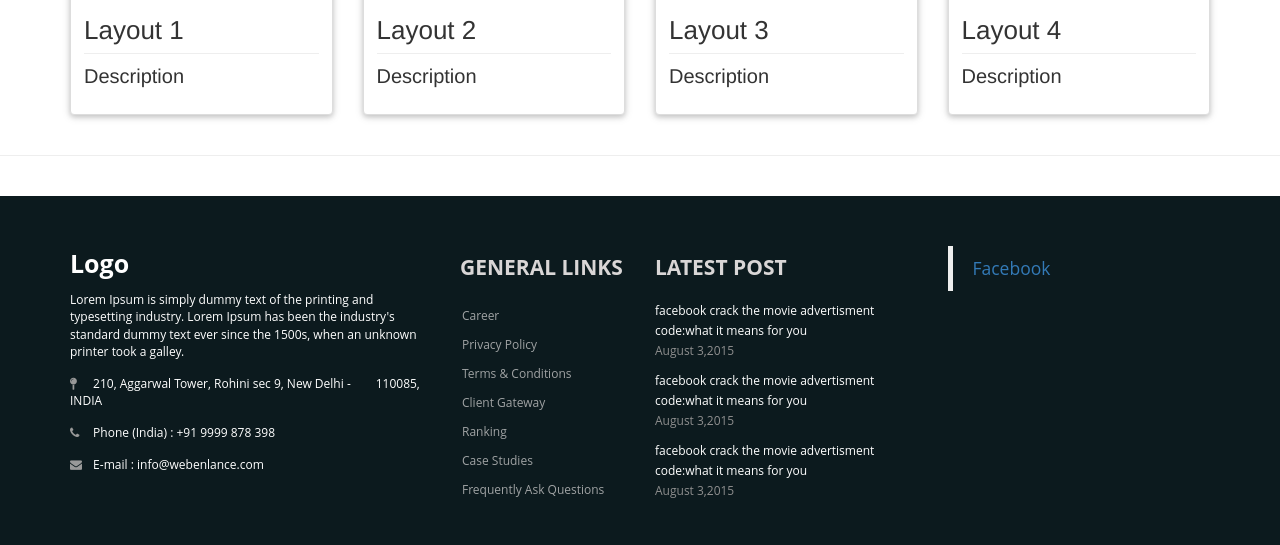
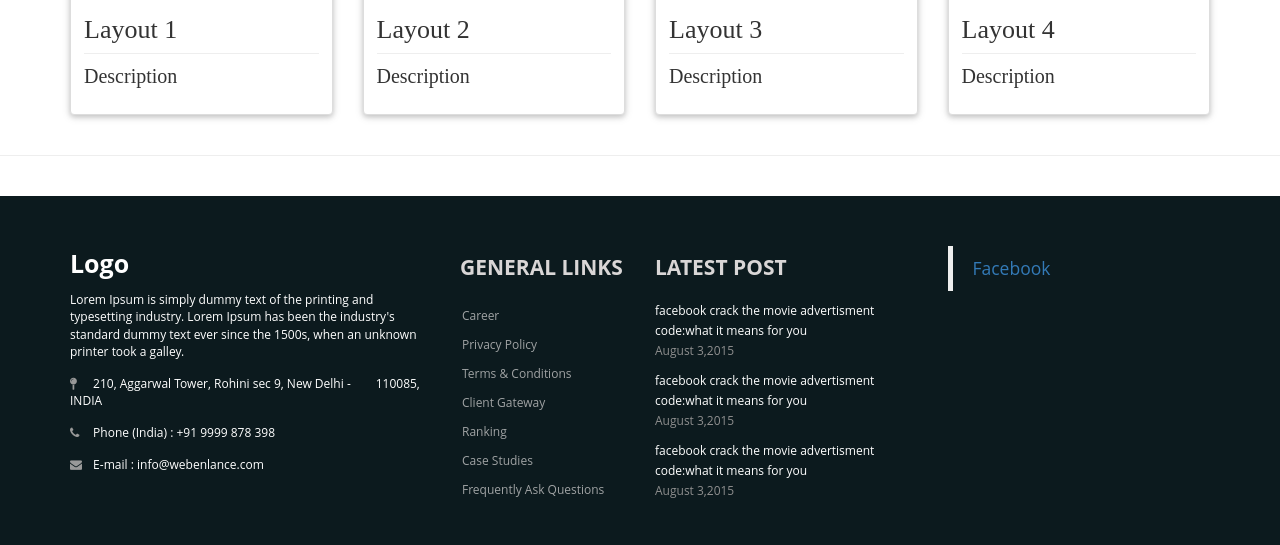
Before and after one commit to varma1149/Provisual, a Node server app: page / in a window 1280 px wide. Shown: the part 796-1341 px from the top of the page. Run offline with Node 20, Linux system fonts and the light colour scheme; some libraries are stand-ins or nearby versions.

Commit message:
Updated files
changes in:
Font in style
layouts nd fonts in Index nd plant
Navbar Breakpoint in Header

```diff
--- a/provisual/public/stylesheets/style.css
+++ b/provisual/public/stylesheets/style.css
@@ -47,8 +47,8 @@ li.navhover:hover a{
 
 /* Nav bar style ends */
 
-/*Heading Style starts */
-h3.fontplay {
+/*Heading Fonts Style starts */
+h3.fontplayH {
 
 	font-family:play;
 	font-weight: bold;
@@ -58,10 +58,16 @@ h3.fontplay {
 	border-bottom: 2px solid #0099CC ;
 	text-align: center;
 }
-
 /* Heading style ends */
 
+/* Font style starts */
 
+.fontplay{
+	font-family:play;
+}
+
+
+/* Font style ends */
 /*
 carousel
 */
--- a/provisual/views/index.hbs
+++ b/provisual/views/index.hbs
@@ -15,11 +15,11 @@
                     <!-- Static Header -->
                     <div class="header-text hidden-xs">
                         <div class="col-md-12 text-center">
-                            <h2>
+                            <h2 class="fontplay">
                             	<span>Welcome to <strong>PROVISUAL</strong></span>
                             </h2>
                             <br>
-                            <h3>
+                            <h3 class="fontplay">
                             	<span>Lorem ipsum dolor sit amet, consectetur adipiscing elit.</span>
                             </h3>
                             <br>
@@ -33,16 +33,16 @@
 			    	<!-- Static Header -->
                     <div class="header-text hidden-xs">
                         <div class="col-md-12 text-center">
-                            <h2>
+                            <h2 class="fontplay">
                                 <span>Welcome to LOREM IPSUM</span>
                             </h2>
                             <br>
-                            <h3>
+                            <h3 class="fontplay">
                             	<span>Lorem ipsum dolor sit amet, consectetur adipiscing elit.</span>
                             </h3>
                             <br>
                             <div class="">
-                                <a class="btn btn-theme btn-sm btn-min-block" href="#">Login</a><a class="btn btn-theme btn-sm btn-min-block" href="#">Register</a></div>
+                                <a class="btn btn-theme fontplay btn-sm btn-min-block" href="#">Login</a><a class="btn btn-theme fontplay btn-sm btn-min-block" href="#">Register</a></div>
                         </div>
                     </div><!-- /header-text -->
 			    </div>
@@ -51,16 +51,16 @@
 			    	<!-- Static Header -->
                     <div class="header-text hidden-xs">
                         <div class="col-md-12 text-center">
-                            <h2>
+                            <h2 class="fontplay">
                                 <span>Welcome to LOREM IPSUM</span>
                             </h2>
                             <br>
-                            <h3>
+                            <h3 class="fontplay">
                             	<span>Lorem ipsum dolor sit amet, consectetur adipiscing elit.</span>
                             </h3>
                             <br>
                             <div class="">
-                                <a class="btn btn-theme btn-sm btn-min-block" href="#">Login</a><a class="btn btn-theme btn-sm btn-min-block" href="#">Register</a></div>
+                                <a class="btn btn-theme fontplay btn-sm btn-min-block" href="#">Login</a><a class="btn  fontplay btn-theme btn-sm btn-min-block" href="#">Register</a></div>
                         </div>
                     </div><!-- /header-text -->
 			    </div>
@@ -80,7 +80,7 @@
 <!--Gallery 3d-->
 <div class="container">
     <div class="row">
-        <div class="col-md-12 layout"><h3 class="fontplay">  Latest Layouts</h3></div>
+        <div class="col-md-12 layout"><h3 class="fontplayH">  Latest Layouts</h3></div>
     </div>
             <div class="row">
 
@@ -88,8 +88,8 @@
     <div class="thumbnail">
       <img src="http://technotherm.co.za/page23/files/ce-736-3d-power-plant---building-off-002820029-1.jpg" alt="Bootstrap Thumbnail: Beautiful Bootstrap Thumbnail like Material Design Cards">
       <div class="caption">
-        <h3>Layout 1</h3>
-       <p>Description</p>
+        <h3 class="fontplay">Layout 1</h3>
+       <p class="fontplay">Description</p>
       </div>
     </div>
   </div>
@@ -98,8 +98,8 @@
     <div class="thumbnail">
       <img src="http://technotherm.co.za/page23/files/ce-736-3d-power-plant---building-off-002820029-1.jpg" alt="Bootstrap Thumbnail Customization">
       <div class="caption">
-        <h3>Layout 2</h3>
-        <p>Description</p>
+        <h3 class="fontplay">Layout 2</h3>
+        <p class="fontplay">Description</p>
       </div>
     </div>
   </div>
@@ -108,8 +108,8 @@
     <div class="thumbnail">
       <img src="http://technotherm.co.za/page23/files/ce-736-3d-power-plant---building-off-002820029-1.jpg" alt="Bootstrap Thumbnail Customization">
       <div class="caption">
-        <h3>Layout 3</h3>
-       <p>Description</p>
+        <h3 class="fontplay">Layout 3</h3>
+       <p class="fontplay">Description</p>
       </div>
     </div>
   </div>
@@ -117,8 +117,8 @@
     <div class="thumbnail">
       <img src="http://technotherm.co.za/page23/files/ce-736-3d-power-plant---building-off-002820029-1.jpg" alt="Bootstrap Thumbnail Customization">
       <div class="caption">
-        <h3>Layout 4</h3>
-       <p>Description</p>
+        <h3 class="fontplay">Layout 4</h3>
+       <p class="fontplay">Description</p>
       </div>
     </div>
   </div>
--- a/provisual/views/partials/header.hbs
+++ b/provisual/views/partials/header.hbs
@@ -6,6 +6,11 @@
         <div class="navbar-header">
 
           <a class="navbar-brand" href="#">Provisual</a>
+			<button type="button" class="navbar-toggle" data-toggle="collapse" data-target=".navbar-collapse">
+      <span class="icon-bar"></span>
+      <span class="icon-bar"></span>
+      <span class="icon-bar"></span>
+    </button>
         </div>
 
         <!-- Collect the nav links, forms, and other content for toggling -->
--- a/provisual/views/plant.hbs
+++ b/provisual/views/plant.hbs
@@ -80,7 +80,7 @@
 <!--Gallery 3d-->
 <div class="container">
     <div class="row">
-        <div class="col-md-12 layout"><h3 class="fontplay">  Plant Design Layouts</h3></div>
+        <div class="col-md-12 layout"><h3 class="fontplayH">  Plant Design Layouts</h3></div>
     </div>
             <div class="row">
 
```
